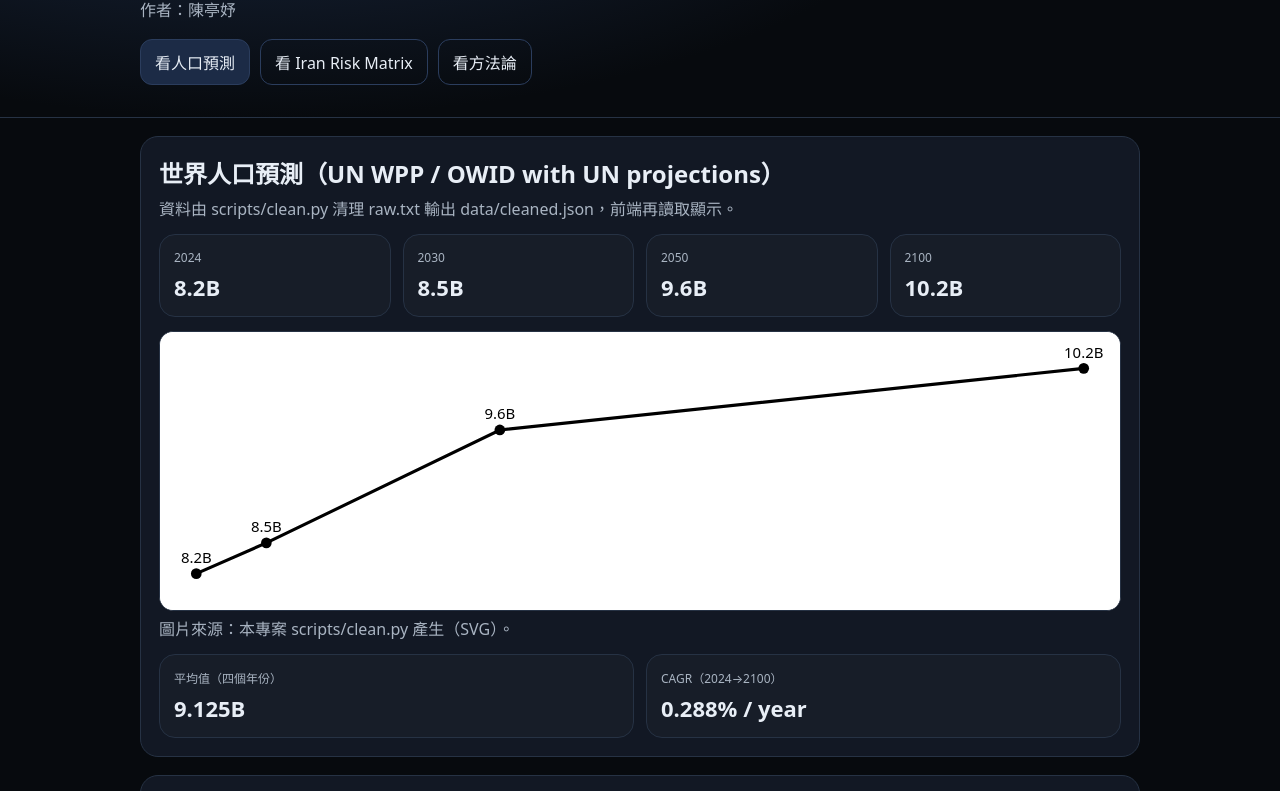
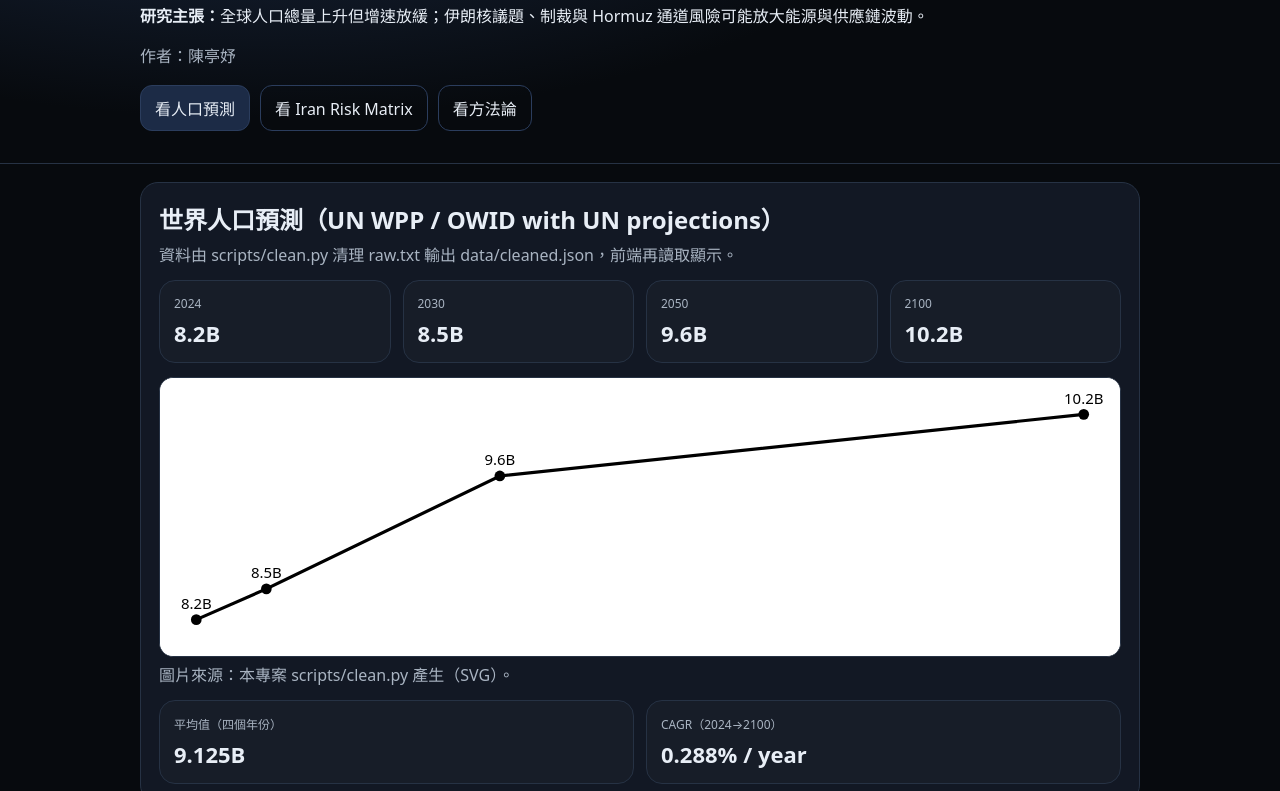
Before and after one commit to tinyuchen/DataScienceCourse_week01, a plain HTML site: page index.html in a window 1280 px wide. Shown: the part 182-973 px from the top of the page. Drawn offline with Linux system fonts and the light colour scheme.

Commit message:
Detailed adjustments

```diff
--- a/index.html
+++ b/index.html
@@ -12,6 +12,7 @@
     <div class="container">
       <p class="kicker">Global Population & Geopolitical Risk Dashboard</p>
       <h1>人口結構變化將放大地緣政治衝擊：能源通道與制裁是風險放大器</h1>
+      <p class="claim"><b>研究主張：</b>全球人口總量上升但增速放緩；伊朗核議題、制裁與 Hormuz 通道風險可能放大能源與供應鏈波動。</p>
       <p class="sub">作者：<span class="author">陳亭妤</span></p>
       <div class="ctaRow">
         <a class="btn" href="#population">看人口預測</a>
```
